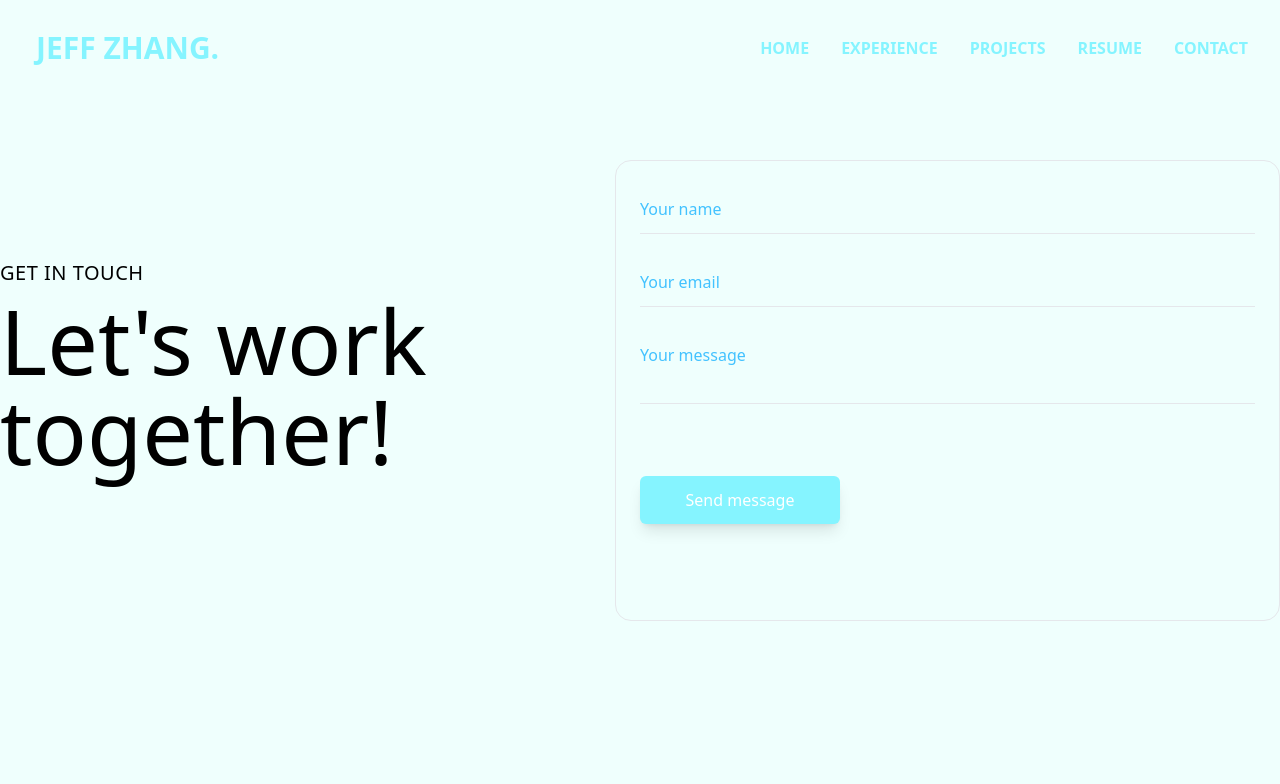
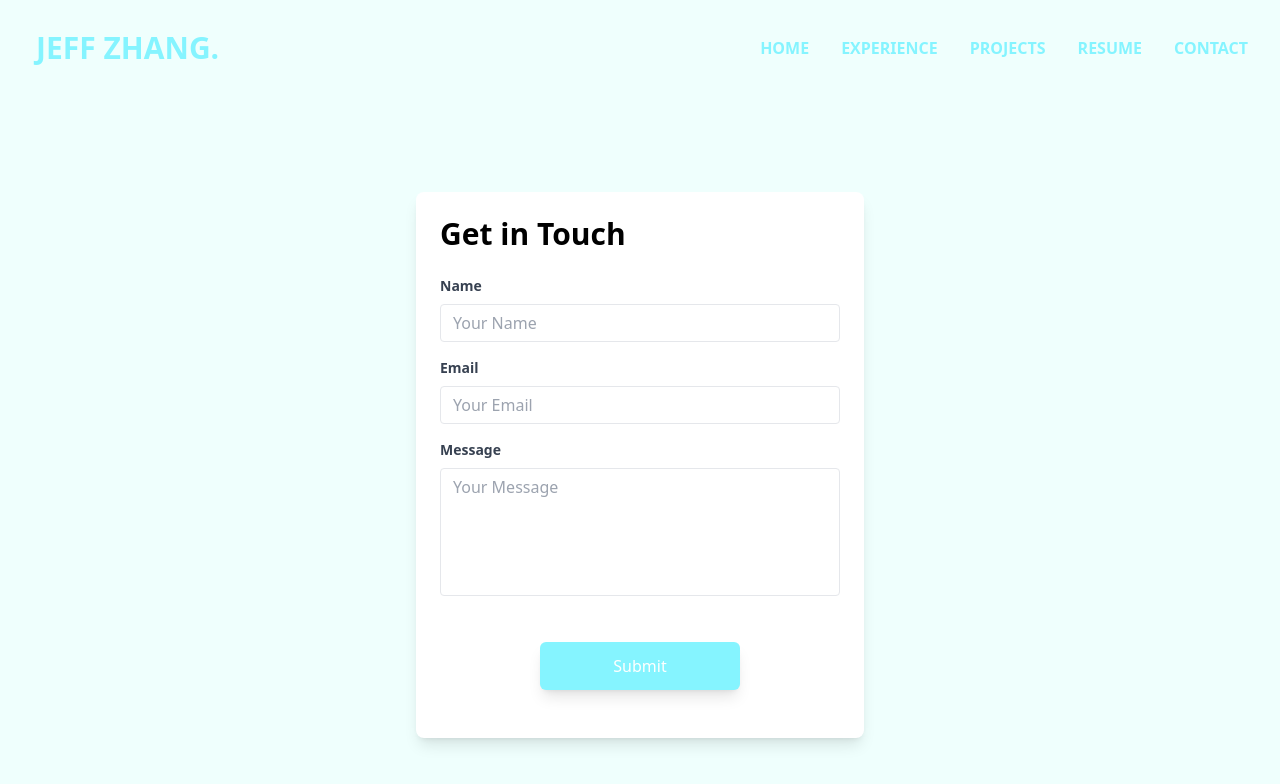
Before and after one commit to Jeffuz/Personal-Portfolio, a React (Create React App) app in the folder portfolio/: page /contact in a window 1280 px wide. Shown: the top 784 px of the page. Built offline with nearby package versions, Linux system fonts and the light colour scheme.

Commit message:
project cards

```diff
--- a/portfolio/package.json
+++ b/portfolio/package.json
@@ -4,6 +4,7 @@
   "homepage": "https://jeffuz.github.io/Personal-Portfolio/",
   "private": false,
   "dependencies": {
+    "@formspree/react": "^2.4.4",
     "@testing-library/jest-dom": "^5.17.0",
     "@testing-library/react": "^13.4.0",
     "@testing-library/user-event": "^13.5.0",
--- a/portfolio/src/components/Navbar.jsx
+++ b/portfolio/src/components/Navbar.jsx
@@ -55,7 +55,7 @@ const Navbar = () => {
                     style={{ zIndex: 2 }}
                 >
                     <h1 className='w-full text-3xl font-bold m-4 pl-1'>JEFF ZHANG.</h1>
-                    <ul className='px-4'>
+                    <ul className='px-4 font-bold'>
                         <li className='p-4 border-b '>
                             <Link to="/home">
                                 HOME
--- a/portfolio/src/pages/contact.js
+++ b/portfolio/src/pages/contact.js
@@ -1,45 +1,69 @@
 import React from "react";
 import Navbar from "../components/Navbar";
+import { useForm } from '@formspree/react';
 
 export default function Contact() {
+    const [state, handleSubmit] = useForm("mnqkjbbr");
+
     return (
         <div>
             <Navbar />
-            <section className="py-16 lg:section">
-                <div className="container mx-auto">
-                    <div className="flex flex-col lg:flex-row">
-                        {/* text */}
-                        <div className="flex-1 flex justify-start items-center">
-                            <div>
-                                <h4 className="text-xl uppercase text-accent font-medium mb-2 tracking-wide">Get in touch</h4>
-                                <h2 className="text-[45px] lg:text-[90px] leading-none mb-12">Let's work <br /> together!
-                                </h2>
-                            </div>
+            <div className="mt-[17.5%] md:mt-[7.5%] flex items-center justify-center ">
+                <div className="bg-white shadow-lg rounded-lg p-6 max-w-md w-full">
+                    <h2 className="text-3xl font-semibold mb-6">Get in Touch</h2>
+                    <form onSubmit={handleSubmit}>
+                        {/* Name */}
+                        <div className="mb-4">
+                            <label className="block text-gray-700 text-sm font-bold mb-2">
+                                Name
+                            </label>
+                            <input
+                                name="name"
+                                type="text"
+                                className="appearance-none border rounded w-full py-2 px-3 text-gray-700 leading-tight focus:outline-none focus:shadow-outline"
+                                placeholder="Your Name"
+                                required
+                            />
                         </div>
-                        {/* form */}
-                        <form className="flex-1 border rounded-2xl flex flex-col gap-y-6 pb-24 p-6 itmes-start">
+                        {/* Email */}
+                        <div className="mb-4">
+                            <label className="block text-gray-700 text-sm font-bold mb-2">
+                                Email
+                            </label>
                             <input
-                                className="bg-transparent border-b py-3 outline-none w-full placeholder:text-[#42C2FF] focus:border-accent transition-all"
-                                type='text'
-                                placeholder="Your name"
+                                type="email"
+                                name="email"
+                                className="appearance-none border rounded w-full py-2 px-3 text-gray-700 leading-tight focus:outline-none focus:shadow-outline"
+                                placeholder="Your Email"
+                                required
+                            />
+                        </div>
+                        {/* Message */}
+                        <div className="mb-4">
+                            <label className="block text-gray-700 text-sm font-bold mb-2">
+                                Message
+                            </label>
+                            <textarea
+                                name="message"
+                                className="appearance-none border rounded w-full py-2 px-3 text-gray-700 leading-tight focus:outline-none focus:shadow-outline resize-none h-32"
+                                placeholder="Your Message"
+                                required
+                            />
+                        </div>
+                        {/* Button */}
+                        <div className="flex justify-center text-white">
+                            <button
+                                type='submit'
+                                className='bg-[#85F4FF] hover:bg-[#42C2FF] hover:text-white duration-300 ease-in-out shadow-lg w-[200px] rounded-md font-medium my-6 px-6 py-3 mx-8'
+                                disabled={state.submitting}
                             >
-                            </input>
-                            <input
-                                className="bg-transparent border-b py-3 outline-none w-full placeholder:text-[#42C2FF] focus:border-accent transition-all"
-                                type='text'
-                                placeholder="Your email"
-                            >
-                            </input>
-                            <textarea
-                                className="bg-transparent border-b py-3 outline-none w-full placeholder:text-[#42C2FF] focus:border-accent transition-all resize-none mb-12"
-                                placeholder="Your message"
-                            >
-                            </textarea>
-                            <button className='bg-[#85F4FF] hover:bg-[#42C2FF] hover:text-[#EFFFFD] text-white duration-300 ease-in-out shadow-lg w-[200px] rounded-md font-medium px-6 py-3'>Send message</button>
-                        </form>
-                    </div>
-                </div>
-            </section>
+                                {state.submitting ? 'Submitting...' : 'Submit'}
+                            </button>
+
+                        </div>
+                    </form>
+                </div >
+            </div>
         </div>
     )
 }
--- a/portfolio/src/pages/projects.js
+++ b/portfolio/src/pages/projects.js
@@ -1,9 +1,47 @@
 import React from "react";
+import { SiReact, SiTailwindcss, SiFlask, SiMongodb, SiGithub, SiYoutube } from 'react-icons/si';
+import Navbar from "../components/Navbar";
+import { Link } from 'react-router-dom';
 
 export default function Projects() {
     return (
+
         <div>
-            Projects Page
+            <Navbar />
+            {/* Card Sections */}
+            <div className="bg-white border rounded-md px-4 py-4 mx-[17%] flex">
+                <div className="flex flex-col">
+                    {/* Card Text */}
+                    <div className="justify-center items-center text-[#42C2FF]">
+                        <h1 className="text-4xl font-bold">FitFlow</h1>
+                        <ul className="text-base font-poppins">
+                            <li>
+                                • Created and implemented a robust front-end questionnaire feature using React and Tailwind CSS, ensuring seamless user interaction and data handling
+                            </li>
+                            <li>
+                                • Collaborated on UI/UX improvements, leveraging design principles to enhance the user experience and optimize visual aesthetics
+                            </li>
+                        </ul>
+                    </div>
+                    {/* Icons */}
+                    <div className="flex items-center text-gray-700 mt-3">
+                        <div className="flex pr-3 border-r">
+                            <SiReact size={30} />
+                            <SiTailwindcss size={30} className="ml-5" />
+                            <SiFlask size={30} className="ml-5" />
+                            <SiMongodb size={30} className="ml-4 " />
+                        </div>
+                        <Link to="https://github.com/Jeffuz/FitFlow">
+                            <SiGithub size={30} className="ml-5" />
+                        </Link>
+                        <Link to="https://youtu.be/F_luAmp3MX4">
+                            <SiYoutube size={30} className="ml-5" />
+                        </Link>
+                    </div>
+                </div>
+                {/* Image */}
+                {/* <img src={"https://d112y698adiu2z.cloudfront.net/photos/production/software_photos/002/536/476/datas/original.PNG"} alt="FitFlow Home Page"/> */}
+            </div>
         </div>
     )
 }
```
Also changed, not shown: 1 other file (tests, documents, lock files or other folders).
